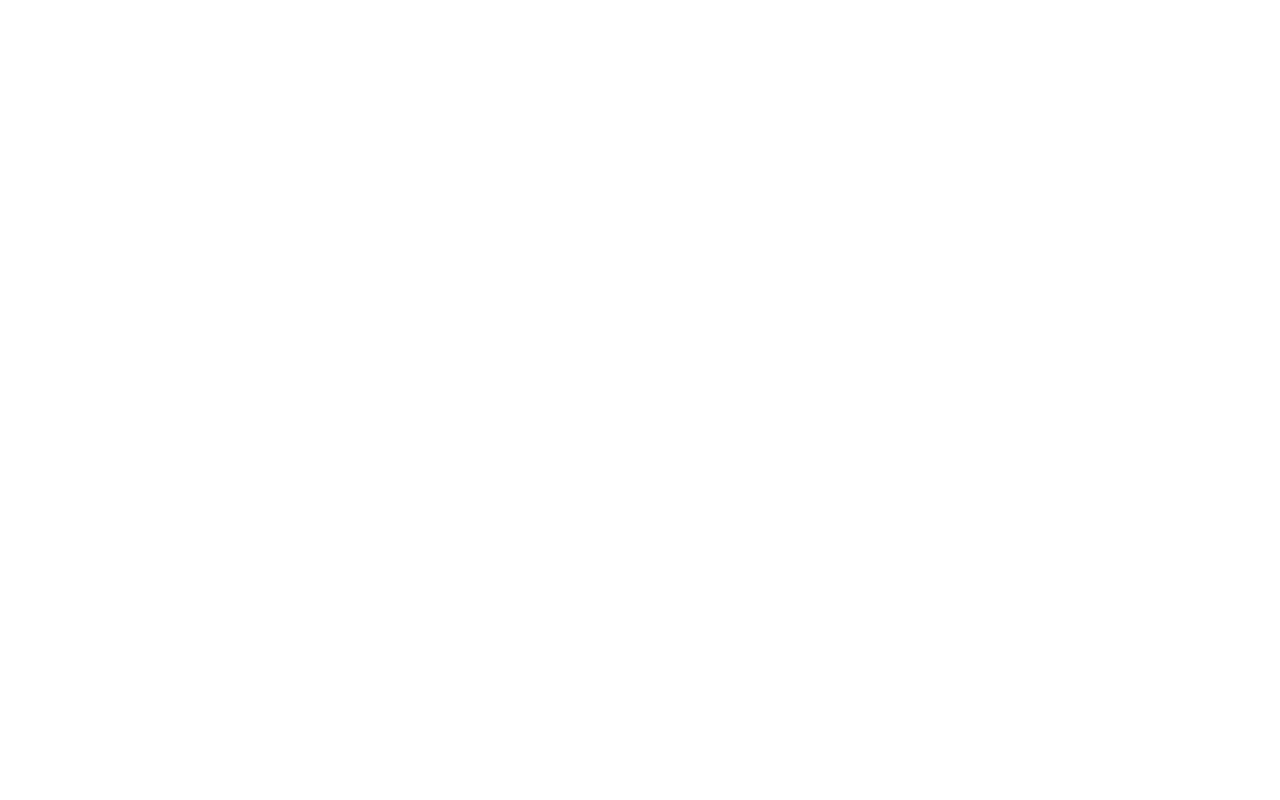
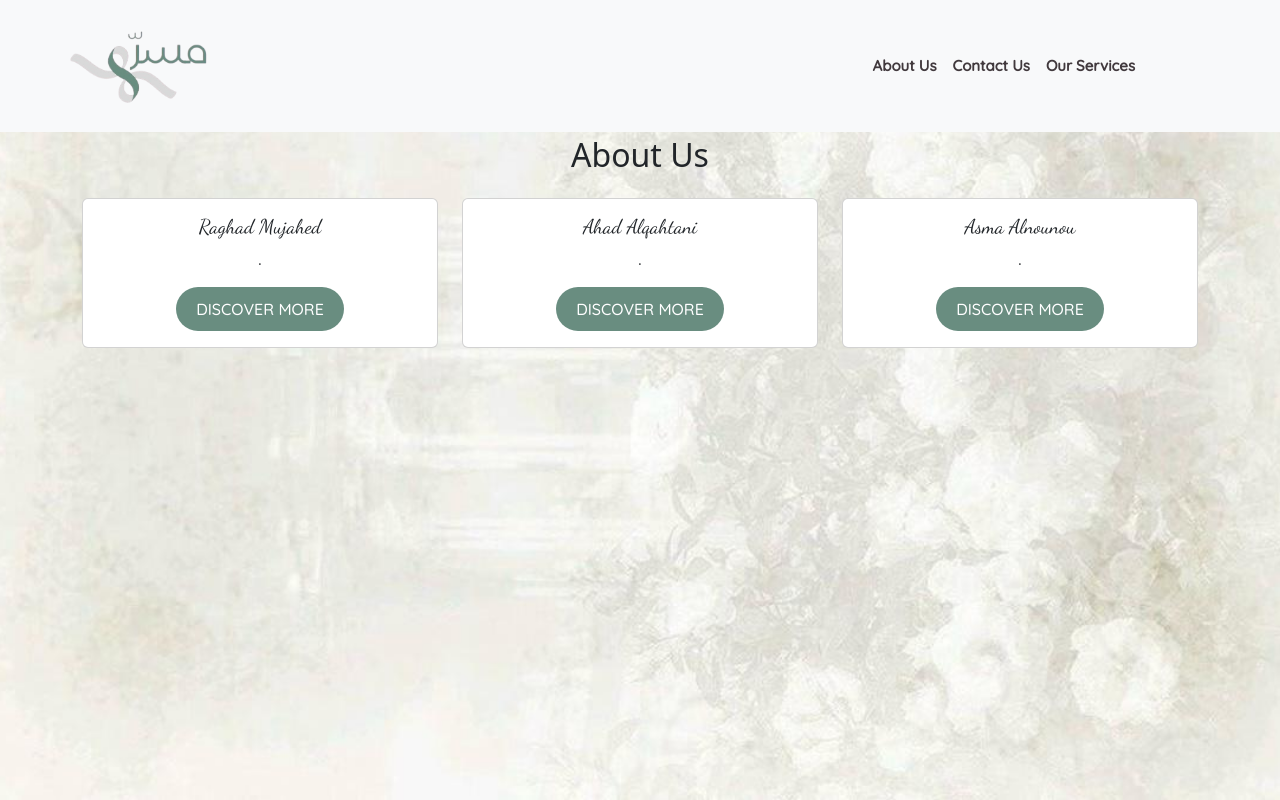
Before and after one commit to ahadgalqahtani/WebDevProject, a plain HTML site: page aboutUs.html in a window 1280 px wide. Drawn offline with nearby package versions, Linux system fonts and the light colour scheme.

Commit message:
about us

```diff
--- a/aboutUs.html
+++ b/aboutUs.html
@@ -0,0 +1,84 @@
+<!doctype html>
+<html lang="en">
+  <head>
+    <meta charset="utf-8">
+    <meta name="viewport" content="width=device-width, initial-scale=1">
+    <title>About Us</title>
+    <link rel="stylesheet" href="style.css">
+    <link href="https://fonts.googleapis.com/css2?family=Dancing+Script:wght@400;600&family=Quicksand:wght@300;500&display=swap" rel="stylesheet">
+    <link href="https://cdn.jsdelivr.net/npm/bootstrap@5.3.3/dist/css/bootstrap.min.css" rel="stylesheet">
+  </head>
+  <body>
+    <script src="https://cdn.jsdelivr.net/npm/bootstrap@5.3.3/dist/js/bootstrap.bundle.min.js"></script>
+
+    <!-- Navbar -->
+    <nav class="navbar navbar-expand-lg bg-light fixed-top">
+        <div class="container-fluid">
+            <a class="navbar-brand" href="index.html">
+                <img src="logo.png" alt="logo" width="35%">
+            </a>
+            <button class="navbar-toggler" type="button" data-bs-toggle="collapse" data-bs-target="#navbarNav" aria-controls="navbarNav" aria-expanded="false" aria-label="Toggle navigation">
+                <span class="navbar-toggler-icon"></span>
+            </button>
+            <div class="collapse navbar-collapse" id="navbarNav">
+                <ul class="navbar-nav">
+                    <li class="nav-item">
+                        <a class="nav-link" href="aboutUs.html">About Us</a>
+                    </li>
+                    <li class="nav-item">
+                        <a class="nav-link" href="contactUs.html">Contact Us</a>
+                    </li>
+                    <li class="nav-item">
+                        <a class="nav-link" href="page4.html">Our Services</a>
+                    </li>
+                </ul>
+            </div>
+        </div>
+    </nav>
+
+
+    <!-- About Us Section -->
+    <div class="container mt-5 pt-5">
+        <h2 class="text-center mb-4">About Us</h2>
+        <div class="row">
+            <!-- Card 1 -->
+
+
+            <div class="col-md-4">
+                <div class="card h-100 text-center">
+                    <div class="card-body">
+                        <h5 class="card-title">Raghad Mujahed</h5>
+                        <p class="card-text">.</p>
+                        <a href="#موقع رغد" class="btn btn-primary about-card-button">Discover More</a>
+                    </div>
+                </div>
+            </div>
+            <!-- Card 2 -->
+            <div class="col-md-4">
+                <div class="card h-100 text-center">
+                    <div class="card-body">
+                        <h5 class="card-title">Ahad Alqahtani</h5>
+                        <p class="card-text">.</p>
+                        <a href="#موقع عهد" class="btn btn-primary about-card-button">Discover More</a>
+                    </div>
+                </div>
+            </div>
+            <!-- Card 3 -->
+            <div class="col-md-4">
+                <div class="card h-100 text-center">
+                    <div class="card-body">
+                        <h5 class="card-title">Asma Alnounou</h5>
+                        <p class="card-text">.</p>
+                        <a href="#موقع اسماء" class="btn btn-primary about-card-button">Discover More</a>
+                    </div>
+                </div>
+            </div>
+        </div>
+    </div>
+  </body>
+</html>
+
+
+
+</body>
+</html>
--- a/style.css
+++ b/style.css
@@ -162,3 +162,25 @@
 button:hover {
     background: #698d80;
 }
+
+/* ABOUT US PAGE*/
+
+.about-card-button {
+    background-color: #698d80 !important; /* Soft red */
+    border: none !important;
+    font-family: 'Quicksand', sans-serif !important;
+    font-size: 16px !important;
+    font-weight: 500 !important;
+    padding: 10px 20px !important;
+    border-radius: 25px !important;
+    transition: all 0.3s ease-in-out !important;
+    color: white !important;
+    text-transform: uppercase !important;
+}
+
+.about-card-button:hover {
+    background-color: #698d80 !important; /* Slightly darker red on hover */
+    transform: scale(1.05) !important;
+}
+
+/* END OF ABOUT US PAGE*/
```
